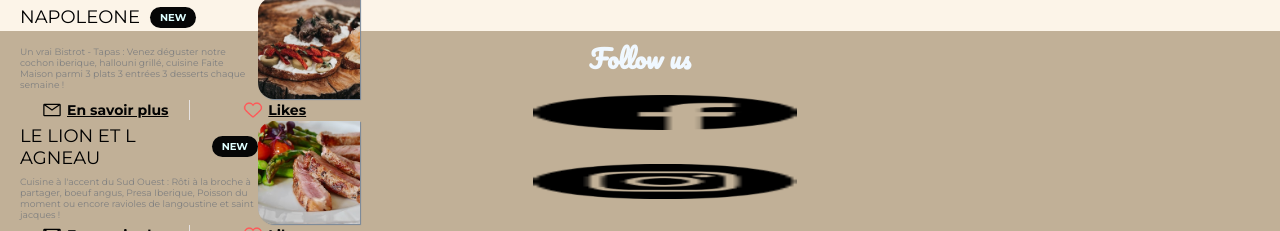
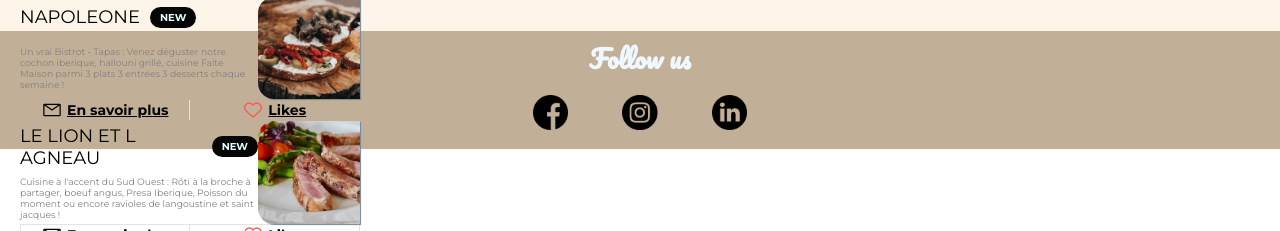
Before and after one commit to chloeafp/WildEats, a website with bundled scripts: page index.html in a window 1280 px wide. Shown: the part 1927-2158 px from the top of the page. Built offline with nearby package versions, Linux system fonts and the light colour scheme; files whose address does not match are found by name.

Commit message:
fetch commit

```diff
--- a/assets/styles/cards.css
+++ b/assets/styles/cards.css
@@ -81,7 +81,7 @@
         justify-content: center;
     }
 
-img {
+.photo {
     width: 100%;
 }
 
--- a/index.html
+++ b/index.html
@@ -93,6 +93,7 @@
     </div>
     </section>
 
+<section class="aboutUs">
 <div class="box" id="popup-reset">
 
     <input type="email" class="barre" placeholder=" Tapez votre e-mail" />
@@ -111,9 +112,9 @@
     </div>
   </div>
 
-    </section>
 
-<section class="aboutUs">
+
+
 
     <div class="textMap">
         <h2>Trouver la Wild Code School : </h2>
```
